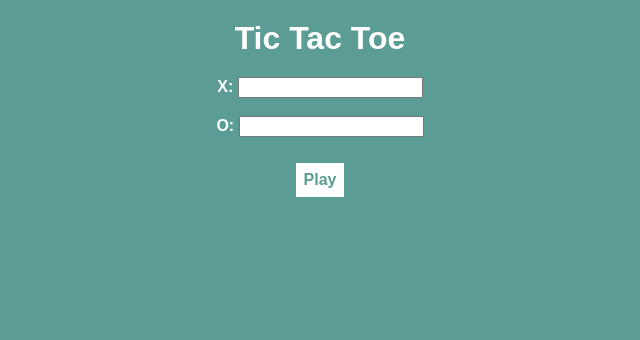
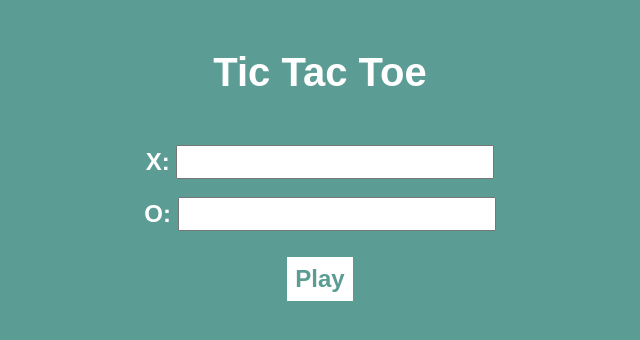
Before and after one commit to MichellePeens2/tic_tac_toe, a React (Create React App) app: page / in a window 1280 px wide. Shown: the top 340 px of the page, without its empty margins (320-960 px from the left). Built offline with nearby package versions, Linux system fonts and the light colour scheme.

Commit message:
QuickCommit

```diff
--- a/src/App/components/board/Board.css
+++ b/src/App/components/board/Board.css
@@ -8,6 +8,7 @@
 
 .Block {
     border: 2px solid white;
+    position: relative;
 }
 
 #block0, #block1, #block2 {
@@ -26,6 +27,11 @@
   border-right: none;
 }
 
-.Red {
-  background-color: red;
+.XClass:after {
+  content: 'X';
+  font-size: 150px;
+  /* border: 1px solid red; */
+  position: absolute;
+  left: 20%;
+  top: -12%;
 }
--- a/src/App/components/board/Board.tsx
+++ b/src/App/components/board/Board.tsx
@@ -10,7 +10,8 @@ export default function Board({ onReset }: { onReset: () => void }) {
 
   const onClick = (n: number) => {
     setBlocks(prevBlocks => {
-        const newBlockState = [...prevBlocks]; // copy
+        const newBlockState = [...prevBlocks]; // copy by copy
+        // const newBlockState = prevBlocks; // copy by reference - not what we want in this case
         newBlockState[n] = 'X';
         return newBlockState;
     })
@@ -19,17 +20,17 @@ export default function Board({ onReset }: { onReset: () => void }) {
   return (
     <>
       <div className="Board">
-        <div id="block0" className={`Block ${blocks[0] === 'X' && 'Red'}`} onClick={() => onClick(0)}></div>
-        <div id="block1" className={`Block ${blocks[1] === 'X' && 'Red'}`} onClick={() => onClick(1)}></div>
-        <div id="block2" className={`Block ${blocks[2] === 'X' && 'Red'}`} onClick={() => onClick(2)}></div>
-        <div id="block3" className={`Block ${blocks[3] === 'X' && 'Red'}`} onClick={() => onClick(3)}></div>
-        <div id="block4" className={`Block ${blocks[4] === 'X' && 'Red'}`} onClick={() => onClick(4)}></div>
-        <div id="block5" className={`Block ${blocks[5] === 'X' && 'Red'}`} onClick={() => onClick(5)}></div>
-        <div id="block6" className={`Block ${blocks[6] === 'X' && 'Red'}`} onClick={() => onClick(6)}></div>
-        <div id="block7" className={`Block ${blocks[7] === 'X' && 'Red'}`} onClick={() => onClick(7)}></div>
-        <div id="block8" className={`Block ${blocks[8] === 'X' && 'Red'}`} onClick={() => onClick(8)}></div>
+        <div id="block0" className={`Block ${blocks[0] === 'X' && 'XClass'}`} onClick={() => onClick(0)}></div>
+        <div id="block1" className={`Block ${blocks[1] === 'X' && 'XClass'}`} onClick={() => onClick(1)}></div>
+        <div id="block2" className={`Block ${blocks[2] === 'X' && 'XClass'}`} onClick={() => onClick(2)}></div>
+        <div id="block3" className={`Block ${blocks[3] === 'X' && 'XClass'}`} onClick={() => onClick(3)}></div>
+        <div id="block4" className={`Block ${blocks[4] === 'X' && 'XClass'}`} onClick={() => onClick(4)}></div>
+        <div id="block5" className={`Block ${blocks[5] === 'X' && 'XClass'}`} onClick={() => onClick(5)}></div>
+        <div id="block6" className={`Block ${blocks[6] === 'X' && 'XClass'}`} onClick={() => onClick(6)}></div>
+        <div id="block7" className={`Block ${blocks[7] === 'X' && 'XClass'}`} onClick={() => onClick(7)}></div>
+        <div id="block8" className={`Block ${blocks[8] === 'X' && 'XClass'}`} onClick={() => onClick(8)}></div>
       </div>
-      <Button type="secondary" onClick={onReset}>
+      <Button type="primary" onClick={onReset}>
         Restart
       </Button>
     </>
--- a/src/App/components/button/Button.css
+++ b/src/App/components/button/Button.css
@@ -1,5 +1,6 @@
 .Button {
   font-weight: bolder;
+  font-size: 24px;
   color: rgba(91, 157, 148, 1);
   padding: 8px;
   margin: 8px;
--- a/src/App/components/error/Error.css
+++ b/src/App/components/error/Error.css
@@ -1,3 +1,3 @@
 .Error {
-  color: #000000;
+  font-size: 24px;
 }
--- a/src/App/components/error/Error.tsx
+++ b/src/App/components/error/Error.tsx
@@ -1,3 +1,5 @@
+import './Error.css'
+
 export default function Error({message}: {message: string}) {
     return (
         <p className="Error">{message}</p>
--- a/src/App/components/header/Header.css
+++ b/src/App/components/header/Header.css
@@ -1,3 +1,4 @@
 .Header {
-  margin: 20px;
+  margin: 50px;
+  font-size: 40px;
 }
--- a/src/App/components/text-field/TextField.css
+++ b/src/App/components/text-field/TextField.css
@@ -0,0 +1,7 @@
+.Label {
+  font-size: 24px;
+}
+
+.Input {
+  font-size: 24px;
+}
--- a/src/App/components/text-field/TextField.tsx
+++ b/src/App/components/text-field/TextField.tsx
@@ -1,3 +1,5 @@
+import './TextField.css'
+
 export default function TextField({label, value, setValue}: {label: string, value: string, setValue: (value: string) => void}) {
     const onChange = (event: React.ChangeEvent<HTMLInputElement>) => {
       setValue(event.target.value)
@@ -5,8 +7,8 @@ export default function TextField({label, value, setValue}: {label: string, valu
 
     return (
       <>
-        <label>{label}: </label>
-        <input type="text" name="firstName" value={value} onChange={onChange}/>
+        <label className="Label">{label}: </label>
+        <input className="Input" type="text" name="firstName" value={value} onChange={onChange}/>
         <br/><br/>
       </>
     )
```
